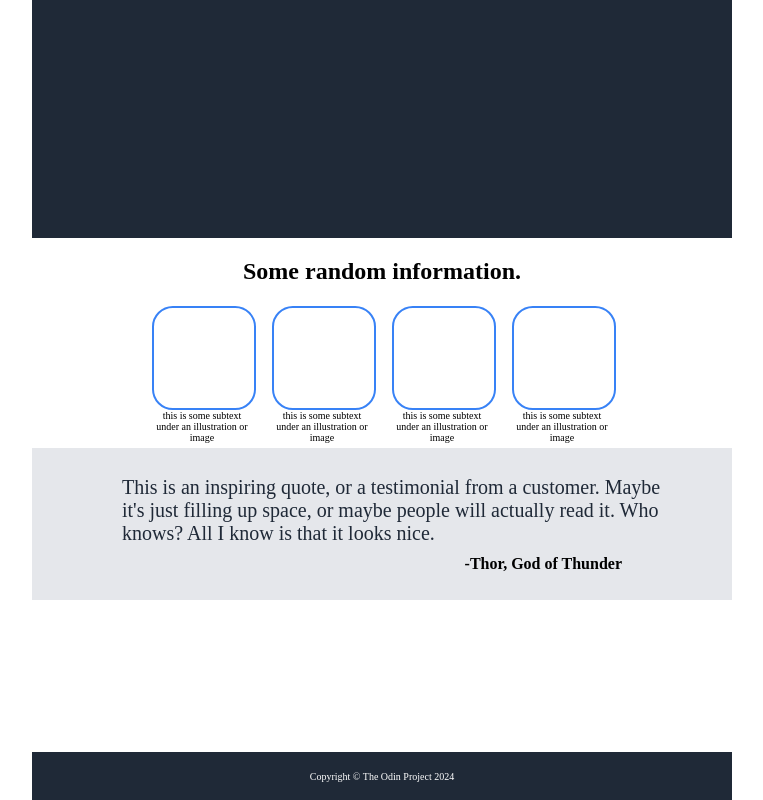
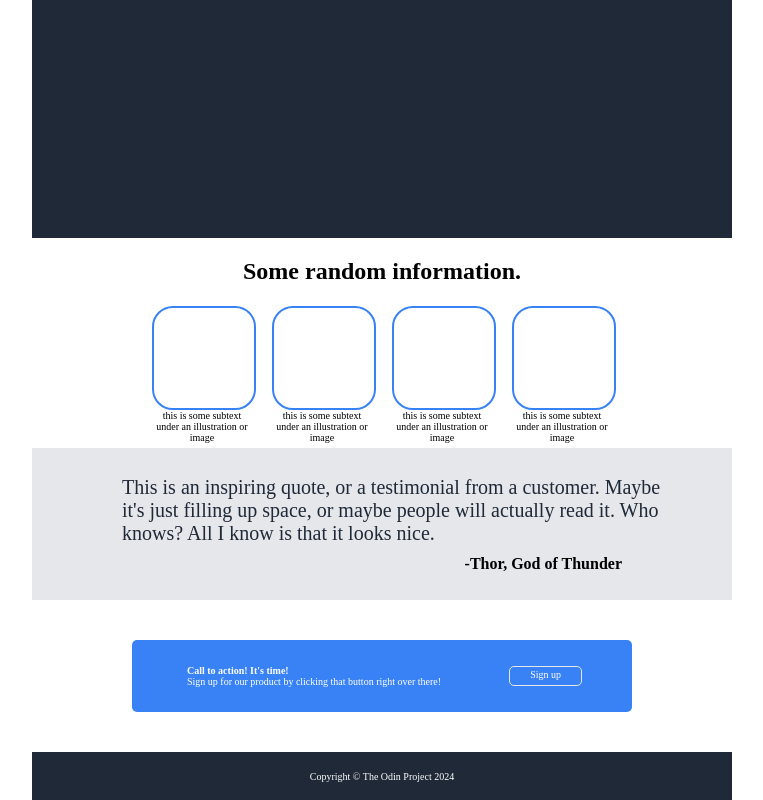
Before and after one commit to Andrew-Ih/landing_page, a plain HTML site: page index.html in a window 1280 px wide. Shown: the whole page, without its empty margins (258-1021 px from the left). Drawn offline with Linux system fonts and the light colour scheme.

Commit message:
Add call to action block, add sign up button and style

```diff
--- a/index.html
+++ b/index.html
@@ -51,7 +51,14 @@
         </div>
 
         <div class="divFour">
+            <div class="block">
+                <div class="texts">
+                    <div class="text1">Call to action! It's time!</div>
+                    <div class="text2">Sign up for our product by clicking that button right over there!</div>
+                </div>
 
+                <button class="button">Sign up</button>
+            </div>
         </div>
 
         <div class="divFive">
--- a/styles.css
+++ b/styles.css
@@ -97,6 +97,43 @@ body .divOne {
     background: white;
     height: 20%;
     width: 700px;
+    display: flex;
+    align-items: center;
+    justify-content: center;
+}
+
+.block {
+    background-color: #3882F6;
+    display: flex;
+    border-radius: 5px;
+    width: 500px;
+    justify-content: space-between;
+    align-items: center;
+}
+
+.texts {
+    color: white;
+    font-size: 10px;
+    padding: 25px 55px;
+    font-family: 'Times New Roman';
+}
+
+.text1 {
+    font-weight: bold;
+}
+
+.button {
+    height: 20px;
+    border-radius: 5px;;
+    background-color: #3882F6;
+    margin-right: 50px;
+    text-align: center;
+    padding: 2px 20px;
+    padding-bottom: 15px;
+    color: white;
+    font-size: 10px;
+    font-family: 'Times New Roman';
+    border: 1px solid #E5E7EB;
 }
 
 /* div Five objects */
```
